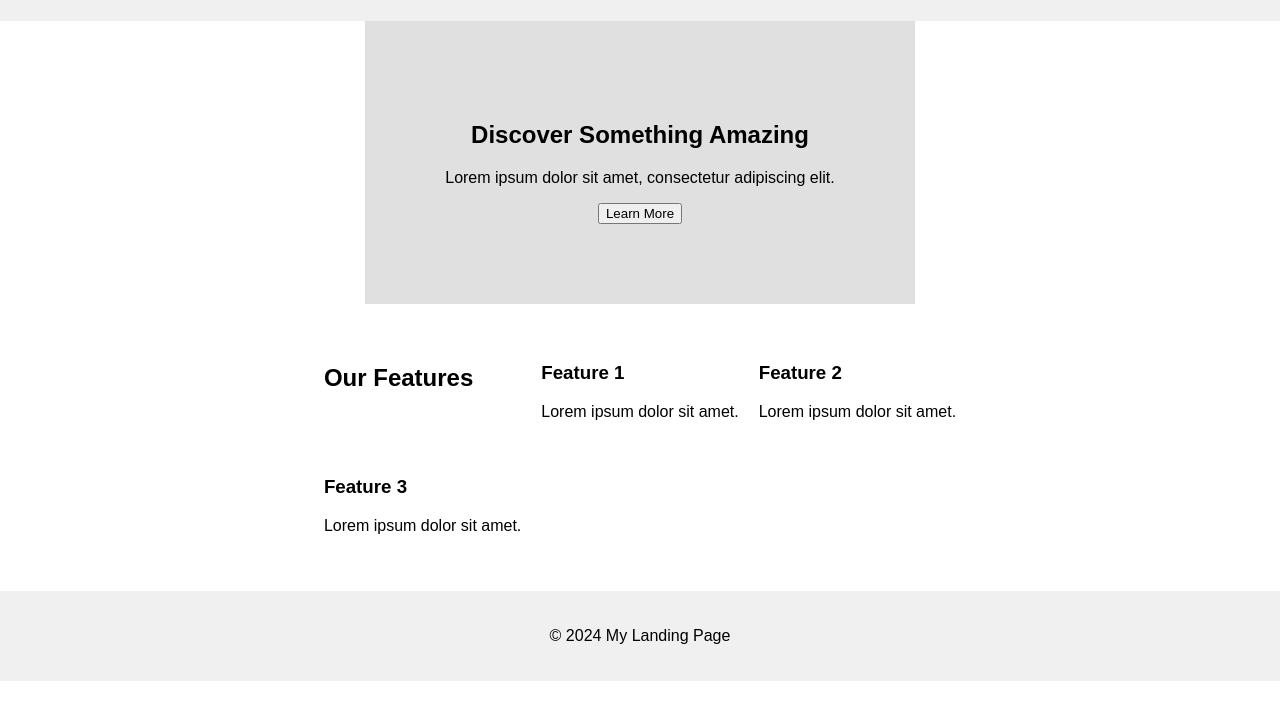
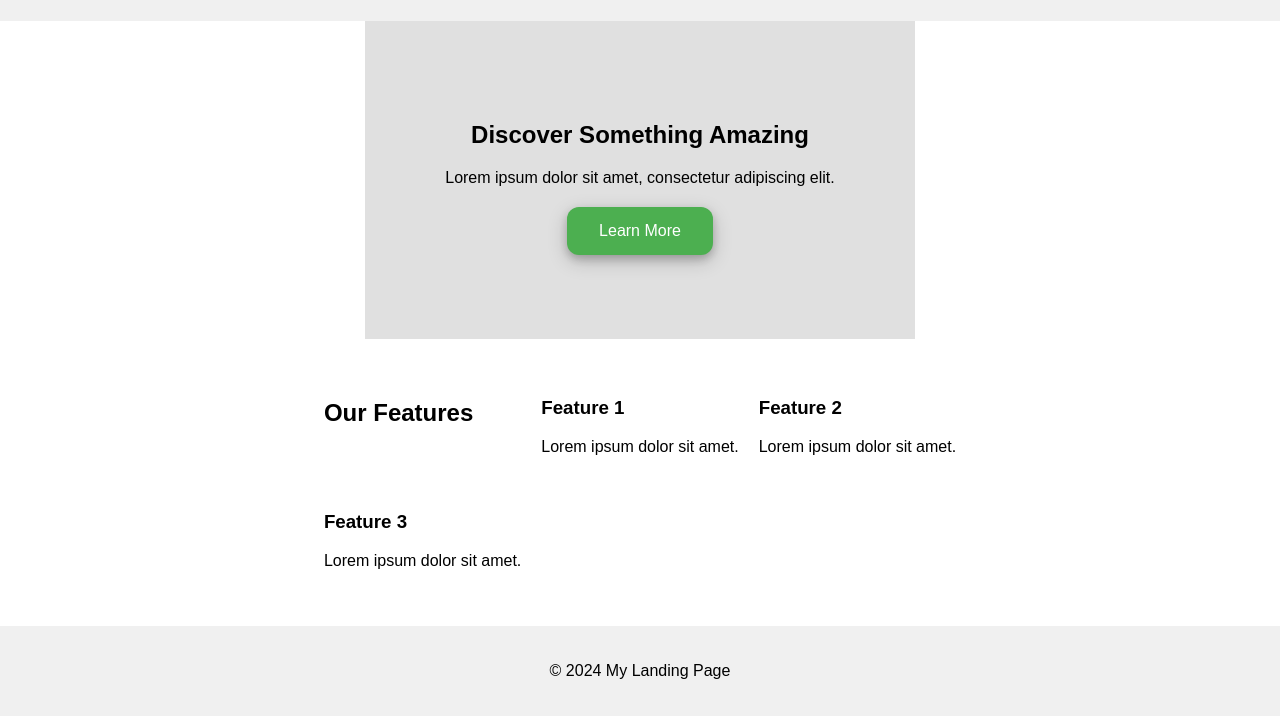
Before and after one commit to oscarrios0101/git-ebac, a plain HTML site: page index.html in a window 1280 px wide. Shown: the part 99-815 px from the top of the page. Drawn offline with Linux system fonts and the light colour scheme.

Commit message:
mejorar estilos para los bonotes

```diff
--- a/style.css
+++ b/style.css
@@ -1,3 +1,18 @@
+button {
+  background-color: #4caf50; /* Green */
+  border: none;
+  color: white;
+  padding: 15px 32px;
+  text-align: center;
+  text-decoration: none;
+  display: inline-block;
+  font-size: 16px;
+  margin: 4px 2px;
+  cursor: pointer;
+  border-radius: 12px;
+  box-shadow: 0 4px 8px 0 rgba(0, 0, 0, 0.2), 0 6px 20px 0 rgba(0, 0, 0, 0.19);
+}
+
 body {
   margin: 0;
   font-family: Arial, sans-serif;
```
